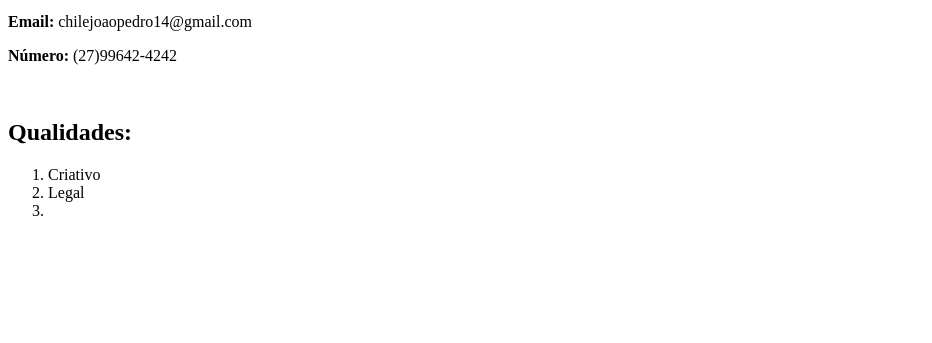
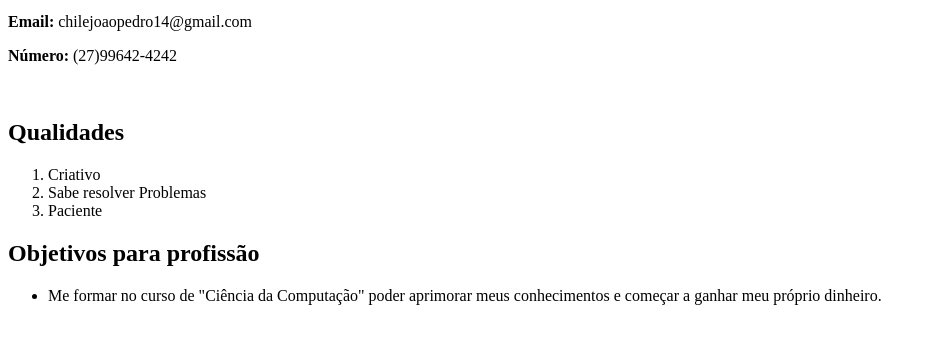
Before and after one commit to Chile321/aulalegal2024, a plain HTML site: page index.html in a window 1280 px wide. Shown: the part 101-444 px from the top of the page, without its empty margins (0-932 px from the left). Drawn offline with Linux system fonts and the light colour scheme.

Commit message:
Adicionei o objetivo

```diff
--- a/index.html
+++ b/index.html
@@ -15,14 +15,20 @@
 
         <img width="200" src="">
 
-        <h2>Qualidades:</h2>
+        <h2>Qualidades</h2>
         <ol>
             <li>Criativo</li>
-            <li>Legal</li>
-            <li></li>
+            <li>Sabe resolver Problemas</li>
+            <li>Paciente</li>
         </ol>
 
+         <h2>Objetivos para profissão</h2>
 
+         <ul>
+            <li>Me formar no curso de "Ciência da Computação" poder aprimorar meus conhecimentos e começar a ganhar meu próprio dinheiro.</li>
+
+
+         </ul>
 
 
 
```
